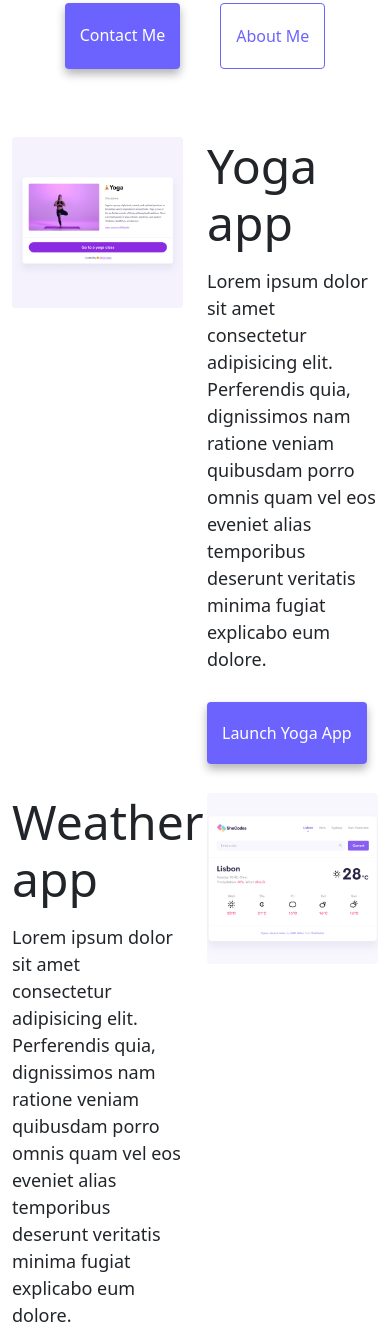
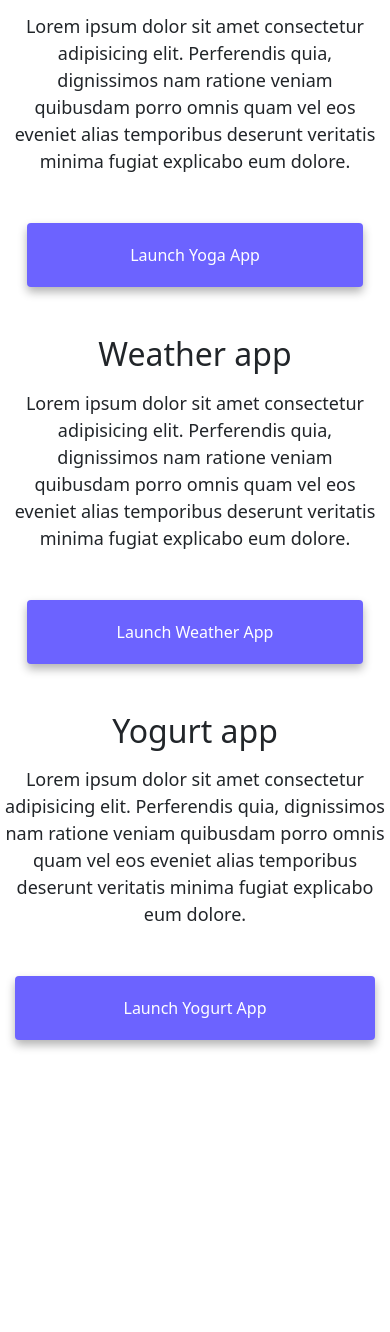
Before and after one commit to someblonde/Advanced-tools-homework, a website: page index.html in a window 390 px wide. Shown: the part 599-1931 px from the top of the page. After the commit the page ends 1739 px from the top, so only its background shows below. Drawn offline with nearby package versions, Linux system fonts and the light colour scheme.

Commit message:
optimised for devices

```diff
--- a/index.html
+++ b/index.html
@@ -58,10 +58,10 @@
 
       <div class="container">
           <div class="row">
-              <div class="col-6">
-                <img src="/images/yoga.png" alt="Yoga project" class="img-fluid rounded">
+              <div class="col-sm-6">
+                <img src="/images/yoga.png" alt="Yoga project" class="img-fluid rounded d-none d-sm-block">
               </div>
-              <div class="col-6">
+              <div class="col-sm-6">
                 <h2 class="mb-3">Yoga app</h2>
                 <p>
                   Lorem ipsum dolor sit amet consectetur adipisicing elit. Perferendis
@@ -70,7 +70,7 @@
                   explicabo eum dolore.
                 </p>
                 <div class="mt-5">
-                  <a href="#" class="primary-link" title="Yoga project">Launch Yoga App</a>
+                  <a href="#" class="primary-link project-link" title="Yoga project">Launch Yoga App</a>
                 </div>
               </div>
             </div>
@@ -81,7 +81,7 @@
     </div>
     <div class="container">
     <div class="row mt-5">
-      <div class="col-6">
+      <div class="col-sm-6">
         <h2 class="mb-3">Weather app</h2>
         <p>
 
@@ -91,19 +91,19 @@
             explicabo eum dolore.
         </p>
         <div class="mt-5">
-          <a href="#" class="primary-link" title="Weather project">Launch Weather App </a>
+          <a href="#" class="primary-link project-link" title="Weather project">Launch Weather App </a>
         </div>
       </div>
-      <div class="col-6">
-          <img src="/images/weather.png" alt="Weather project" class="img-fluid rounded">
+      <div class="col-sm-6">
+          <img src="/images/weather.png" alt="Weather project" class="img-fluid rounded d-none d-sm-block">
         </div>
       </div>
     </div>
       <div class="row mt-5">
-          <div class="col-6">
-            <img src="/images/yogurt.png" alt="Yogurt project" class="img-fluid rounded">
+          <div class="col-sm-6">
+            <img src="/images/yogurt.png" alt="Yogurt project" class="img-fluid rounded d-none d-sm-block">
           </div>
-          <div class="col-6">
+          <div class="col-sm-6">
             <h2 class="mb-3">Yogurt app</h2>
             <p>
               Lorem ipsum dolor sit amet consectetur adipisicing elit. Perferendis
@@ -112,7 +112,7 @@
               explicabo eum dolore.
             </p>
             <div class="mt-5">
-              <a href="#" class="primary-link" title="Yogurt project">Launch Yogurt App</a>
+              <a href="#" class="primary-link project-link" title="Yogurt project">Launch Yogurt App</a>
             </div>
           </div>
         </div>
--- a/style.css
+++ b/style.css
@@ -5,7 +5,7 @@
 }
 
 body {
-  margin-top: 100px;
+  margin: 100px 0;
 }
 
 h1,
@@ -17,6 +17,7 @@ h3 {
 h1 {
   font-size: 96px;
 }
+
 
 h2 {
   font-size: 48px;
@@ -87,3 +88,26 @@ p {
 .email-link:hover {
   text-decoration: underline;
 }
+
+
+@media (max-width: 576px) {
+  h1 {
+    font-size:48px;
+    line-height:1.5;
+  }
+
+  h2{
+    font-size:32px;
+    text-align: center;
+  }
+
+  p{
+    text-align:center;
+  }
+
+  .project-link{
+    display:block;
+    text-align:center;
+    margin: 0 15px;
+  }
+}
```
Also changed, not shown: about.html (+3 -3 lines).
